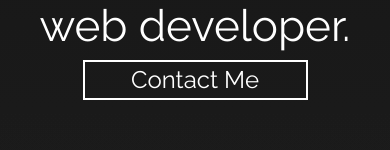
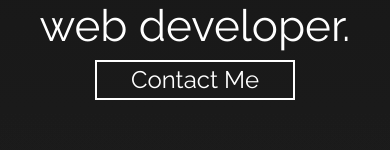
Before and after one commit to dannyotown/dtownportfolio1, a React (Create React App) app: page / in a window 390 px wide. Shown: the part 356-506 px from the top of the page. Built offline with nearby package versions, Linux system fonts and the light colour scheme; no server answers.

Commit message:
mobile scroll bug

```diff
--- a/src/components/Header.js
+++ b/src/components/Header.js
@@ -8,7 +8,12 @@ function Header() {
           Hello, I'm <span className="nameSpan">Danny Town.</span>
         </p>
         <p className="headerFont">I'm a full-stack web developer.</p>
-        <button className="headerButton">Contact Me</button>
+        <button
+          className="headerButton"
+          onClick={() => window.scrollTo(0, 10000)}
+        >
+          Contact Me
+        </button>
       </div>
     </div>
   );
--- a/src/styling/contact.scss
+++ b/src/styling/contact.scss
@@ -38,16 +38,16 @@
   form {
     display: flex;
     flex-flow: column nowrap;
-    width: 30%;
+    width: 40%;
     margin: 0 auto;
     @media screen and (max-width: "1200px") {
-      width: 40%;
+      width: 55%;
     }
     @media screen and (max-width: "1000px") {
-      width: 50%;
+      width: 60%;
     }
     @media screen and (max-width: "800px") {
-      width: 60%;
+      width: 75%;
     }
     .regFormInput {
       height: 40px;
@@ -59,7 +59,7 @@
       padding: 2%;
     }
     .difFormInput {
-      height: 125px;
+      height: 150px;
       background-color: $darkBlack;
       border: none;
       font-size: 1.1rem;
--- a/src/styling/header.scss
+++ b/src/styling/header.scss
@@ -26,7 +26,7 @@
     }
   }
   .headerButton {
-    width: 225px;
+    width: 200px;
     height: 40px;
     font-size: 1.5rem;
     background: none;
```
